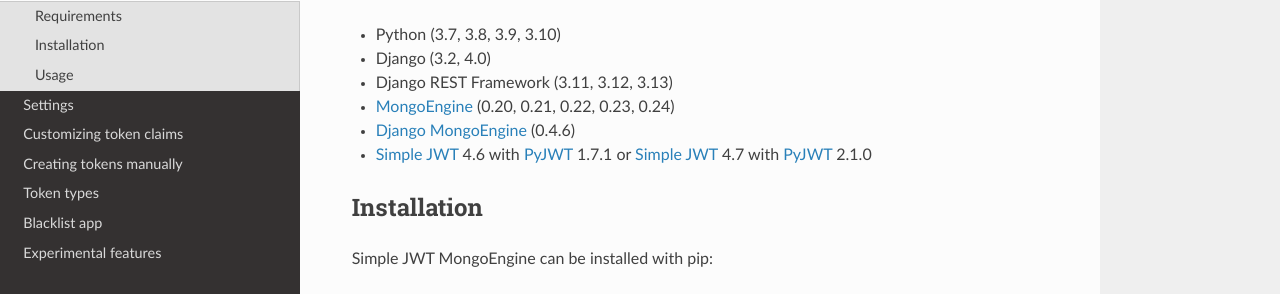
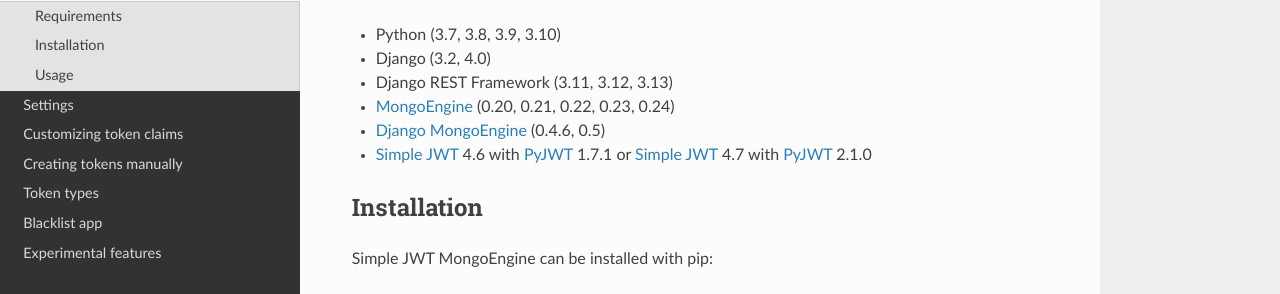
Before and after one commit to ngocngoan/djangorestframework-simplejwt-mongoengine, a Sphinx documentation site: the page built from docs/getting_started.rst, in a window 1280 px wide and 900 px high. Shown: the part 193-487 px from the top of the window. Built offline with Sphinx 7.4.7 and the Read the Docs theme 2.0.0, drawn with Linux system fonts in a browser that asks for light colours.

Commit message:
add django-mongengine support version 0.5

```diff
--- a/docs/getting_started.rst
+++ b/docs/getting_started.rst
@@ -10,7 +10,7 @@
 * Django (3.2, 4.0)
 * Django REST Framework (3.11, 3.12, 3.13)
 * `MongoEngine`_ (0.20, 0.21, 0.22, 0.23, 0.24)
-* `Django MongoEngine`_ (0.4.6)
+* `Django MongoEngine`_ (0.4.6, 0.5)
 * `Simple JWT`_ 4.6 with `PyJWT`_ 1.7.1 or `Simple JWT`_ 4.7 with `PyJWT`_ 2.1.0
 
 .. _MongoEngine: https://mongoengine-odm.readthedocs.io
```
Also changed, not shown: 2 other files.
